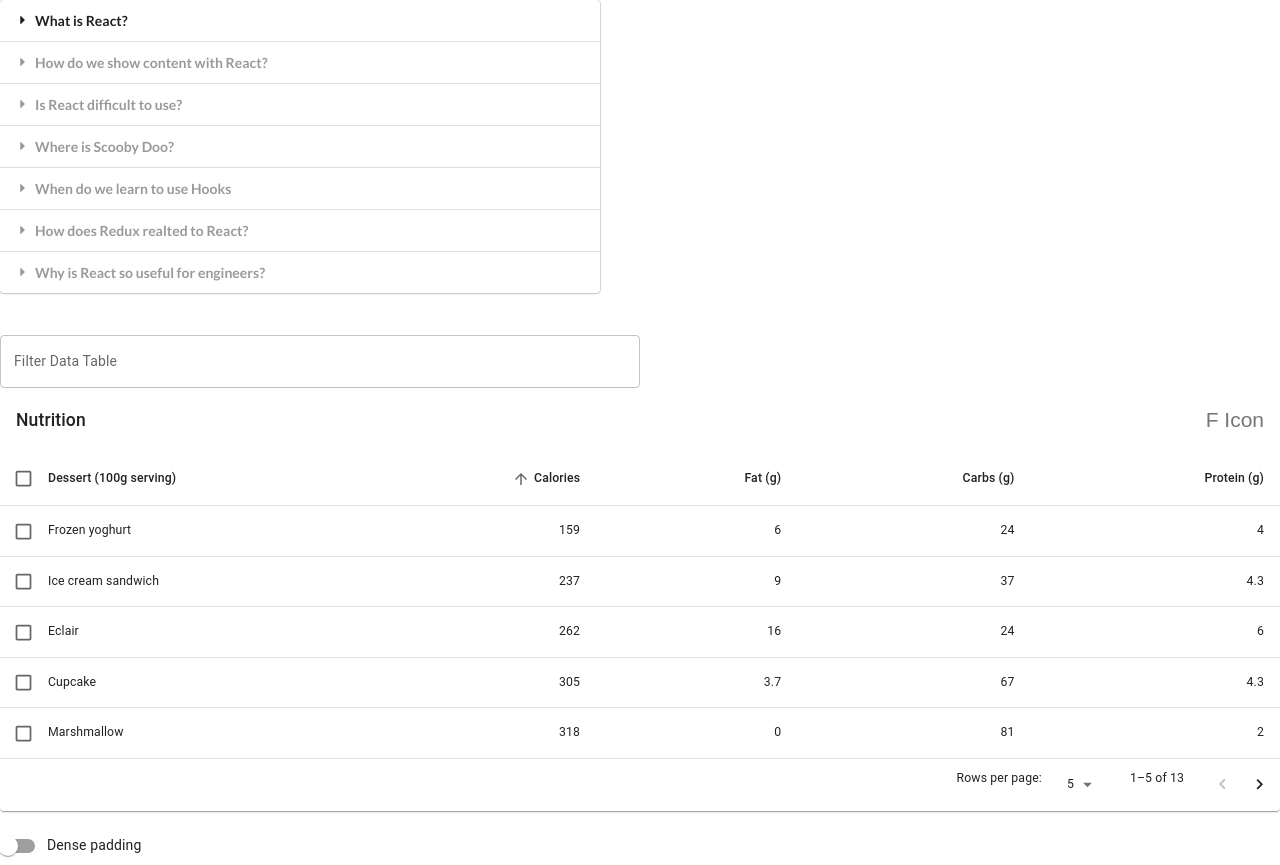
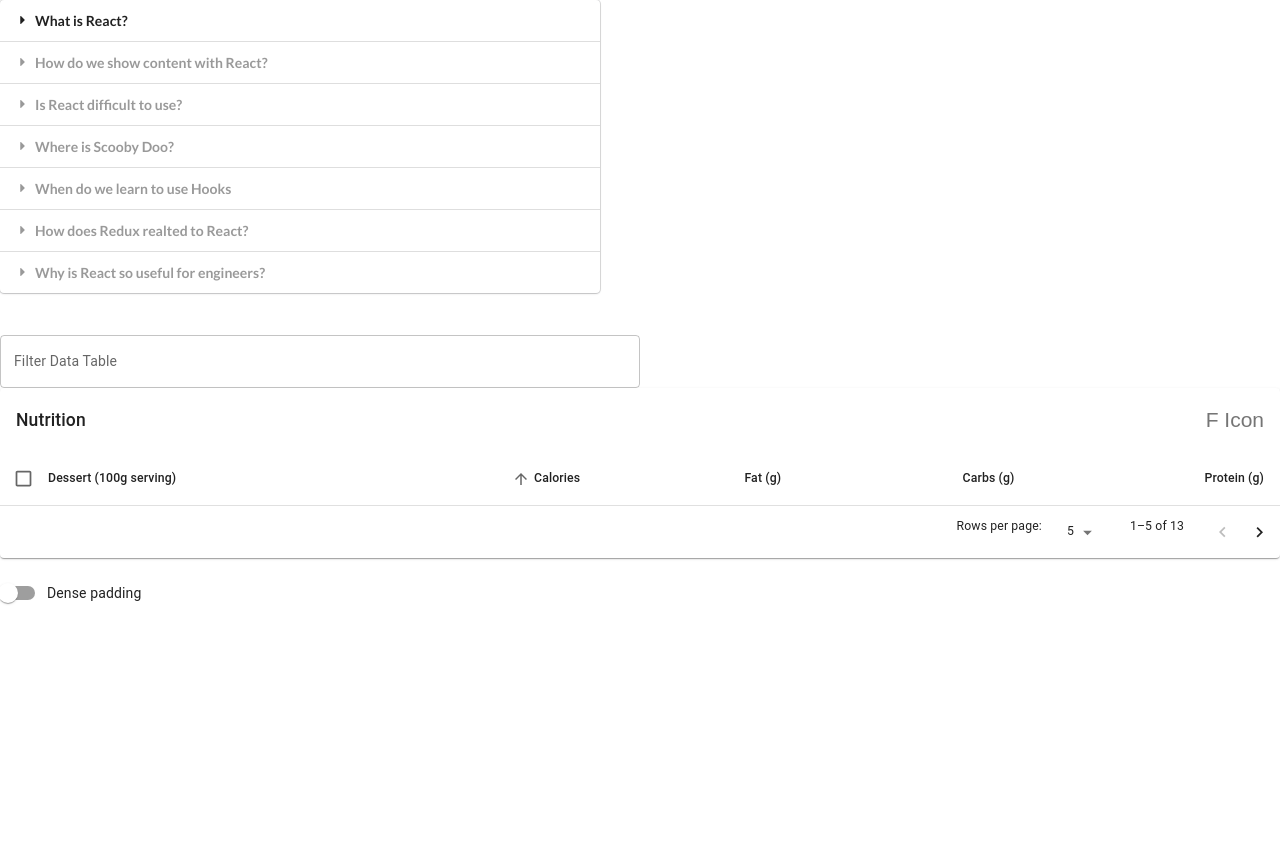
Before and after one commit to NickKarsant/Widgets2.0, a React (Create React App) app: page / in a window 1280 px wide. After the commit the page ends 800 px from the top, so only its background shows below. Built offline with nearby package versions, Linux system fonts and the light colour scheme.

Commit message:
datatable with search bar filter

```diff
--- a/src/Datatable.js
+++ b/src/Datatable.js
@@ -23,7 +23,6 @@
 // import FilterListIcon from '@mui/icons-material/FilterList';
 import { visuallyHidden } from '@mui/utils';
 
-const filter = createFilterOptions();
 
 
 function createData(name, calories, fat, carbs, protein) {
@@ -63,7 +62,6 @@
 
 ];
 
-// console.log(rows)
 
 const foodOptions = [
   { name: 'Cupcake', calories: 305, fat: 3.7, carbs: 67, protein: 4.3  },
@@ -249,7 +247,7 @@
   numSelected: PropTypes.number.isRequired,
 };
 
-export const EnhancedTable = (filterTerm) => {
+export const EnhancedTable = ({filterTerm}) => {
   const [order, setOrder] = React.useState('asc');
   const [orderBy, setOrderBy] = React.useState('calories');
   const [selected, setSelected] = React.useState([]);
@@ -259,7 +257,6 @@
 
 
     const filteredData = rows.filter(food => food.name.includes(filterTerm));
-
 
 
 
@@ -339,7 +336,7 @@
             <TableBody>
               {/* if you don't need to support IE11, you can replace the `stableSort` call with:
                  rows.slice().sort(getComparator(order, orderBy)) */}
-              {stableSort(rows, getComparator(order, orderBy))
+              {stableSort(filteredData, getComparator(order, orderBy))
                 .slice(page * rowsPerPage, page * rowsPerPage + rowsPerPage)
                 .map((row, index) => {
                   const isItemSelected = isSelected(row.name);
```
